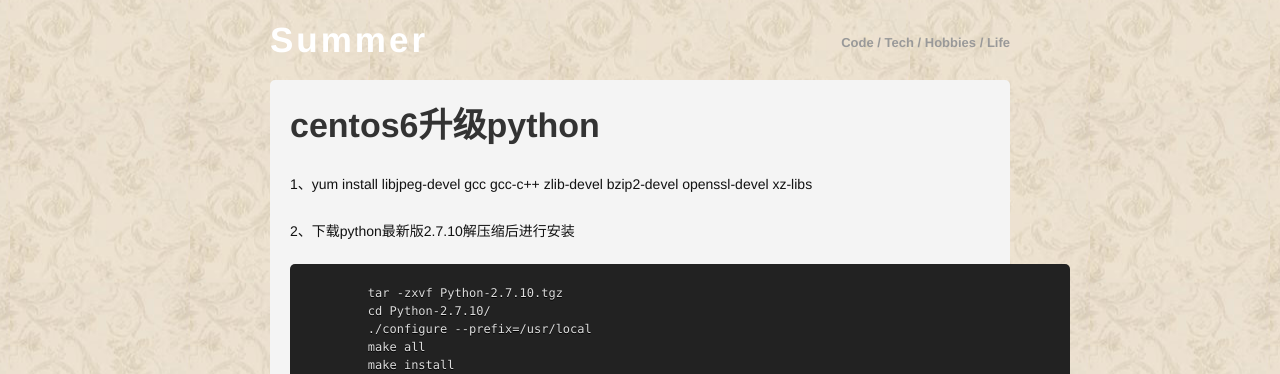
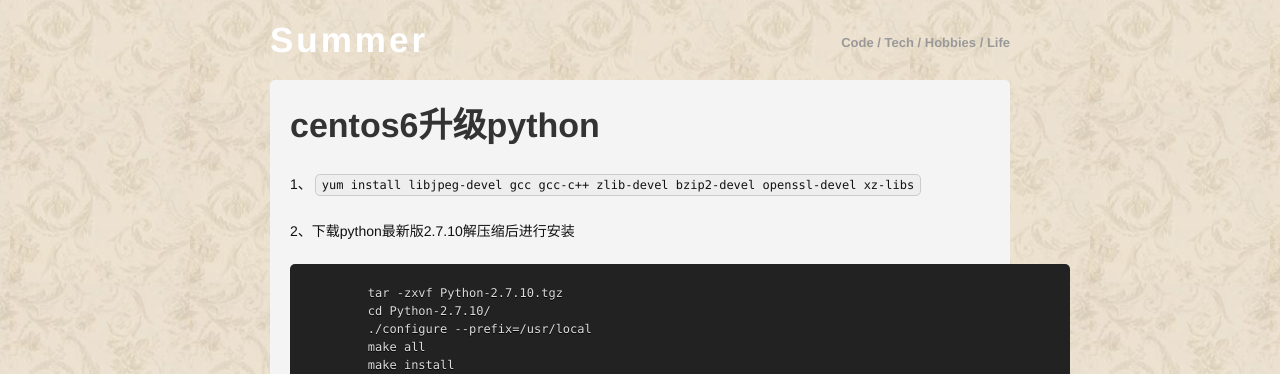
Before and after one commit to sdyz5210/sdyz5210.github.io, a Jekyll site: the page built from _posts/2015-7-31-update-python.md, in a window 1280 px wide. Shown: the top 374 px of the page. Built offline with Jekyll 4.4.1, drawn with Linux system fonts in a browser that asks for light colours; Markdown is read by kramdown in place of the engine named in the settings; comment, search, counter and statistics services are not loaded.

Commit message:
调整格式

```diff
--- a/_posts/2015-7-31-update-python.md
+++ b/_posts/2015-7-31-update-python.md
@@ -6,7 +6,7 @@ tags: [python]
 
 ---
 
-1、yum install libjpeg-devel gcc gcc-c++  zlib-devel bzip2-devel openssl-devel xz-libs
+1、`yum install libjpeg-devel gcc gcc-c++  zlib-devel bzip2-devel openssl-devel xz-libs`
 
 2、下载python最新版2.7.10解压缩后进行安装
 
```
Also changed, not shown: 2 other files.
